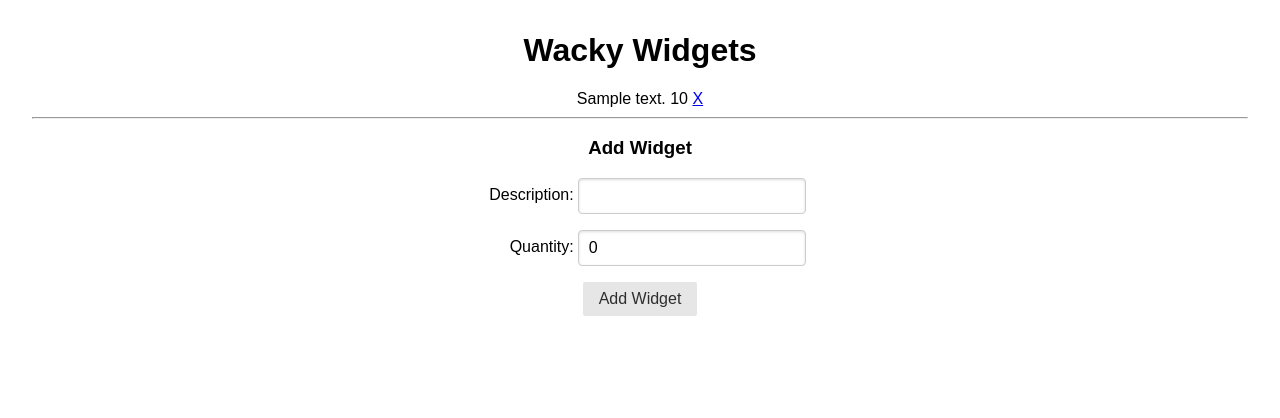
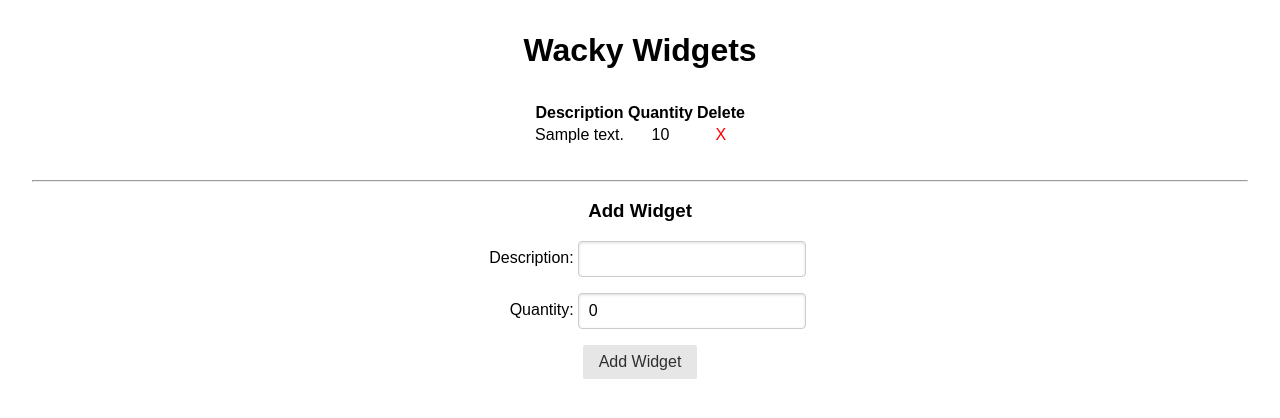
Before and after one commit to restfulry/wackywidgets_2, a Django app: page / in a window 1280 px wide. Shown: the top 418 px of the page. Run offline with Django 3.2, Linux system fonts and the light colour scheme; tables that the repository leaves empty hold one stand-in row (values such as "Sample post"); some libraries are stand-ins or nearby versions.

Commit message:
table styling

```diff
--- a/main_app/static/css/style.css
+++ b/main_app/static/css/style.css
@@ -8,3 +8,12 @@ label {
   width: 100px;
   text-align: right;
 }
+
+table {
+  margin: 2rem auto;
+}
+
+table a {
+  color: red;
+  text-decoration: none;
+}
--- a/main_app/templates/index.html
+++ b/main_app/templates/index.html
@@ -18,6 +18,15 @@
   <h3>No Widgets Exist</h3>
   {% else %}
   {% for widget in widget_list %}
+  <table class="striped">
+    <thead>
+      <tr>
+        <th>Description</th>
+        <th>Quantity</th>
+        <th>Delete</th>
+      </tr>
+    </thead>
+    <tbody>
       <tr>
         <td>{{widget.description}}</td>
         <td>{{widget.quantity}}</td>
@@ -25,6 +34,8 @@
         <a href="{% url 'delete_widget' widget.id %}">X</a>
         </td>
       </tr>
+    </tbody>
+  </table>
   {% endfor %}
   {% endif %}
   <hr>
--- a/wackywidgets/settings.py
+++ b/wackywidgets/settings.py
@@ -119,3 +119,6 @@ USE_TZ = True
 # https://docs.djangoproject.com/en/3.1/howto/static-files/
 
 STATIC_URL = '/static/'
+STATICFILES_DIRS = (
+    os.path.join(BASE_DIR, "static/"),
+)
```
Lines whose indentation alone changed are shown as unchanged.
